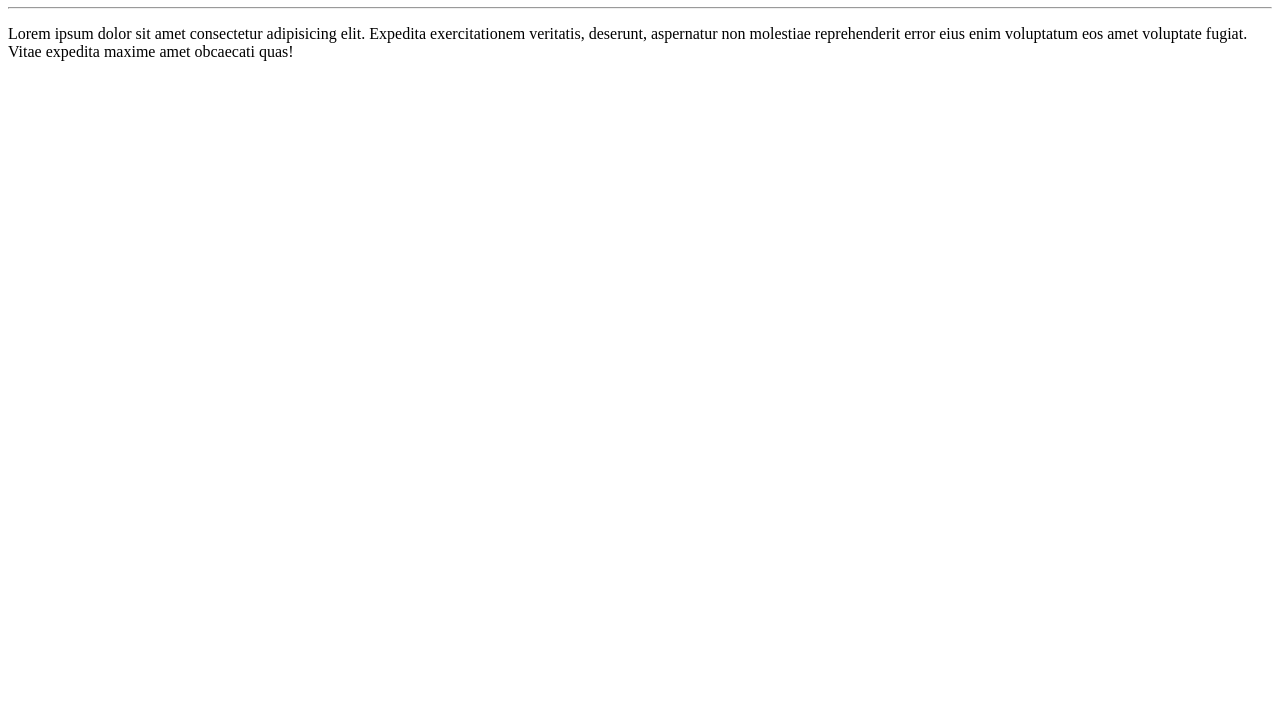
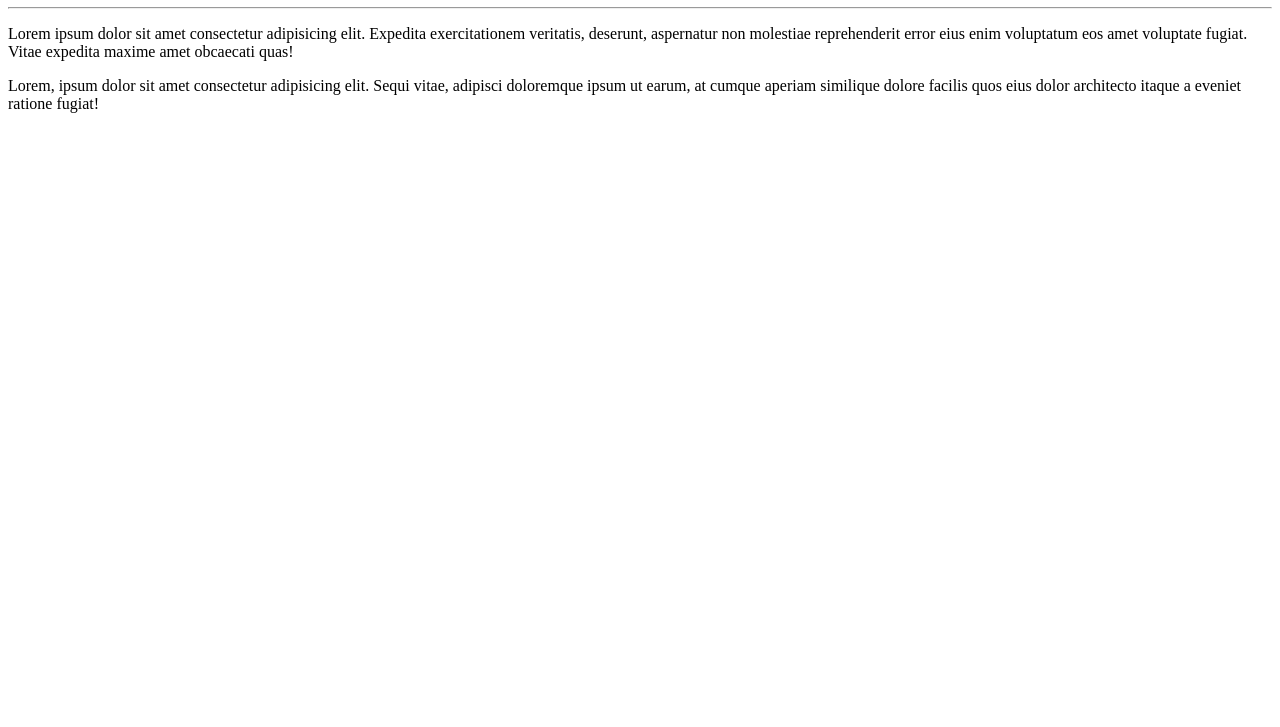
Before and after one commit to wanderaraujoadm/BoraCleiton, a plain HTML site: page Site/index.html in a window 1280 px wide. Shown: the part 73-800 px from the top of the page. Drawn offline with Linux system fonts and the light colour scheme.

Commit message:
adicionei um parágrafo

```diff
--- a/Site/index.html
+++ b/Site/index.html
@@ -9,5 +9,6 @@
     <h1>Olá, Mundo!</h1>
     <hr>
     <p>Lorem ipsum dolor sit amet consectetur adipisicing elit. Expedita exercitationem veritatis, deserunt, aspernatur non molestiae reprehenderit error eius enim voluptatum eos amet voluptate fugiat. Vitae expedita maxime amet obcaecati quas!</p>
+    <p>Lorem, ipsum dolor sit amet consectetur adipisicing elit. Sequi vitae, adipisci doloremque ipsum ut earum, at cumque aperiam similique dolore facilis quos eius dolor architecto itaque a eveniet ratione fugiat!</p>
 </body>
 </html>
```
